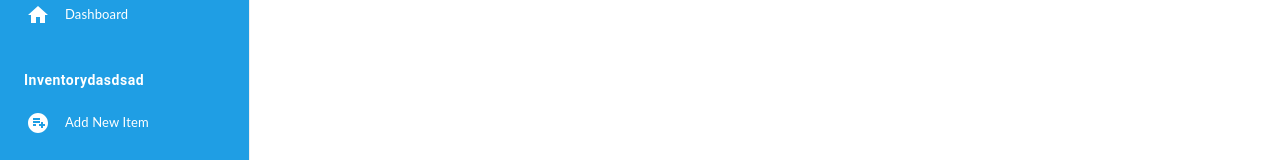
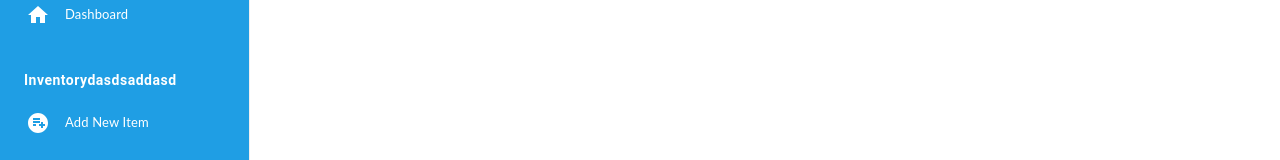
Before and after one commit to EmmanuelHdez/management-inventory-admin, a React (Create React App) app: page / in a window 1280 px wide. Shown: the part 277-437 px from the top of the page. Built offline with nearby package versions, Linux system fonts and the light colour scheme.

Commit message:
small updates

```diff
--- a/src/views/global/Menu.jsx
+++ b/src/views/global/Menu.jsx
@@ -119,7 +119,7 @@ function SideMenu () {
                                 fontWeight={600}
                                 style={{ opacity: collapsed ? 0 : 1, letterSpacing: '0.5px' }}
                             >
-                                Inventorydasdsad
+                                Inventorydasdsaddasd
                             </Typography>
                         </div>
 
```
